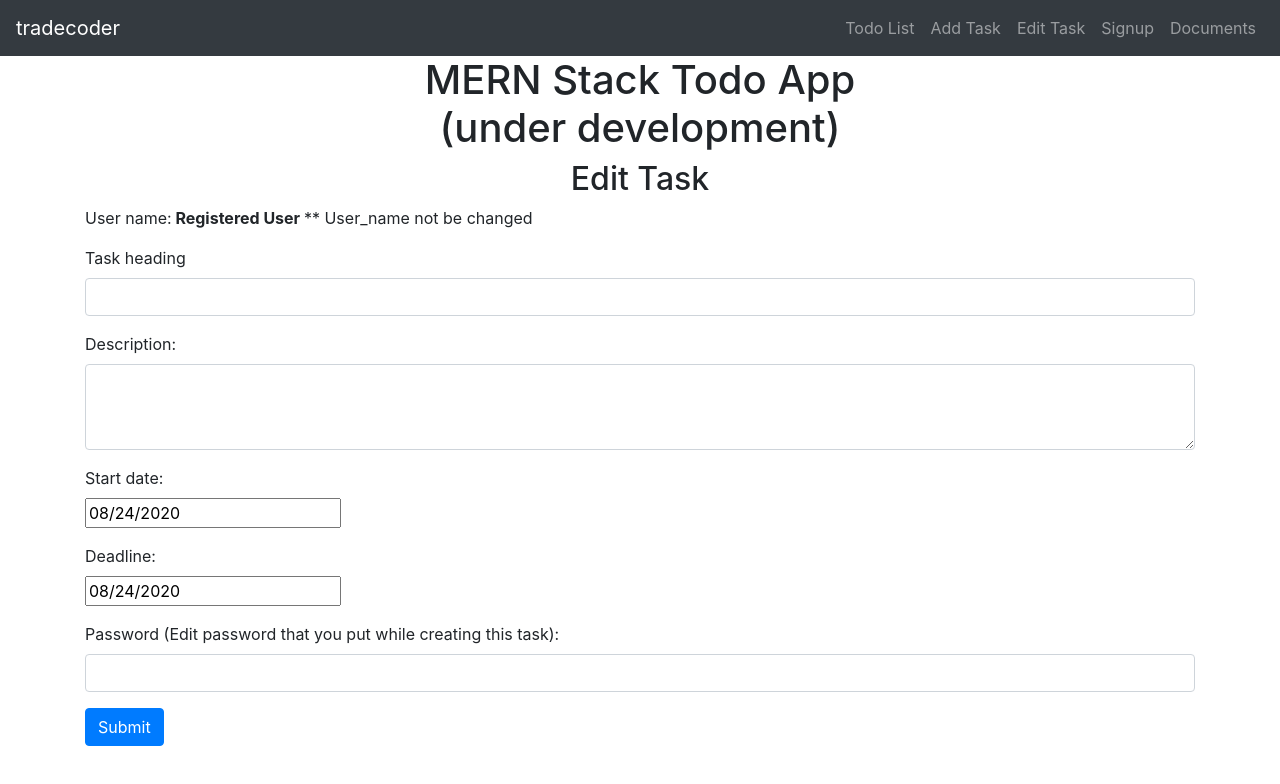
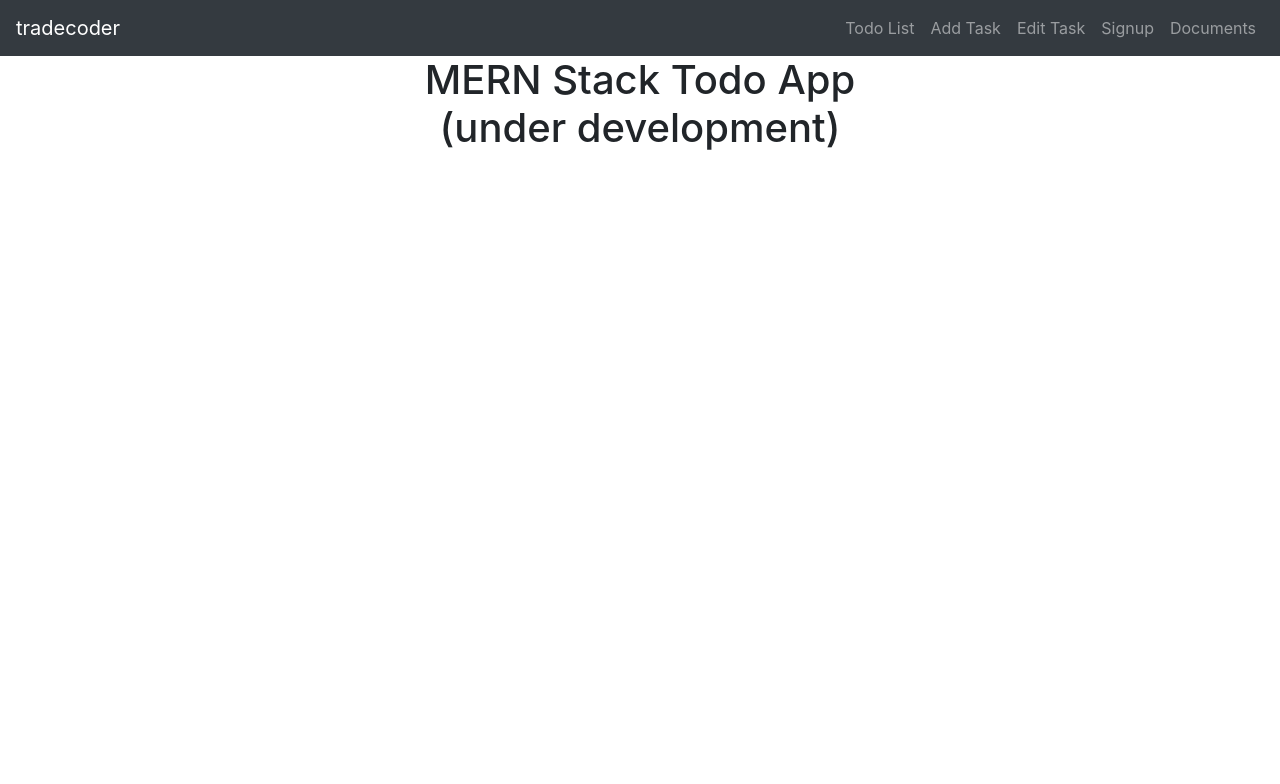
Before and after one commit to thetradecoder/mern-crud-app, a React (Create React App) app: page /mern-crud-app/edit in a window 1280 px wide. Shown: the top 784 px of the page. Built offline with nearby package versions, Linux system fonts and the light colour scheme.

Commit message:
local update

```diff
--- a/package.json
+++ b/package.json
@@ -15,6 +15,7 @@
     "react": "^16.13.1",
     "react-datepicker": "^3.1.3",
     "react-dom": "^16.13.1",
+    "react-router": "^5.2.0",
     "react-router-dom": "^5.2.0",
     "react-scripts": "3.4.3"
   },
--- a/src/App.js
+++ b/src/App.js
@@ -15,7 +15,7 @@ function App() {
       <h1 className="text-center">MERN Stack Todo App<br/> (under development)</h1>
       <Route path="/mern-crud-app/" exact component={TodoList} />
       <Route path="/mern-crud-app/add" component={AddTask}/>
-      <Route path="/mern-crud-app/edit" component={EditTask}/>
+      <Route path="/mern-crud-app/edit/:id" component={EditTask}/>
       <Route path="/mern-crud-app/signup" component={Signup}/>
       <Route path="/mern-crud-app/documents" component={Documents}/>
     </Router>
--- a/src/components/edittask.component.js
+++ b/src/components/edittask.component.js
@@ -1,18 +1,36 @@
-import React, {useState} from 'react';
+import React, {useState, useEffect} from 'react';
+import {useParams} from 'react-router';
 import DatePicker from 'react-datepicker';
 import 'bootstrap/dist/css/bootstrap.min.css';
+import 'react-datepicker/dist/react-datepicker.css';
+import axios from 'axios';
 
 export default function EditTask(){
 
-    const [username]=useState("Registered User");
-    const [taskheading, setTaskheading]= useState("");
+    const [username, setUsername]=useState("");
+    const [heading, setHeading]= useState("");
     const [description, setDescription]= useState("");
-    const [startdate, setStartdate]= useState(new Date());
-    const [deadline, setDeadline]= useState(new Date());
-    const [editpassword, setEditpassword]=useState("");
+    const [startdate, setStartdate]= useState("");
+    const [deadline, setDeadline]= useState("");
+    const [editpassword, setEditpassword]= useState("");
 
-    function onChangeTaskHeading(e){
-        setTaskheading(e.target.value)
+    const {id} = useParams();
+
+    useEffect(()=>{
+        axios.get(`http://localhost:5000/todos/${id}`)
+        .then(res=>{
+            setUsername(res.data.username);
+            setHeading(res.data.heading);
+            setDescription(res.data.description);
+            setStartdate(new Date(res.data.startdate));
+            setDeadline(new Date(res.data.deadline));
+        })
+        .catch(err=>console.log(err));
+
+    })
+
+    function onChangeHeading(e){
+        setHeading(e.target.value)
     }
 
     function onChangeDescription(e){
@@ -33,8 +51,17 @@ export default function EditTask(){
 
     function onEditSubmit(e){
         e.preventDefault();
-        // complete this function after the backend work
-
+        const updateData = {
+            username,
+            heading,
+            description,
+            startdate,
+            deadline,
+            editpassword
+        }
+        axios.post('http://localhost:5000/todos/add', updateData)
+        .then(()=>window.alert('Todo updated'))
+        .catch(err=>window.alert('update failed'));
     }
 
 
@@ -48,7 +75,7 @@ export default function EditTask(){
                 </div>
                 <div className="form-group">
                         <label>Task heading</label>
-                        <input type="text" className="form-control" value={taskheading} onChange={onChangeTaskHeading} required />
+                        <input type="text" className="form-control" value={heading} onChange={onChangeHeading} required />
                     </div>
                     <div className="form-group">
                         <label>Description:</label>
```
